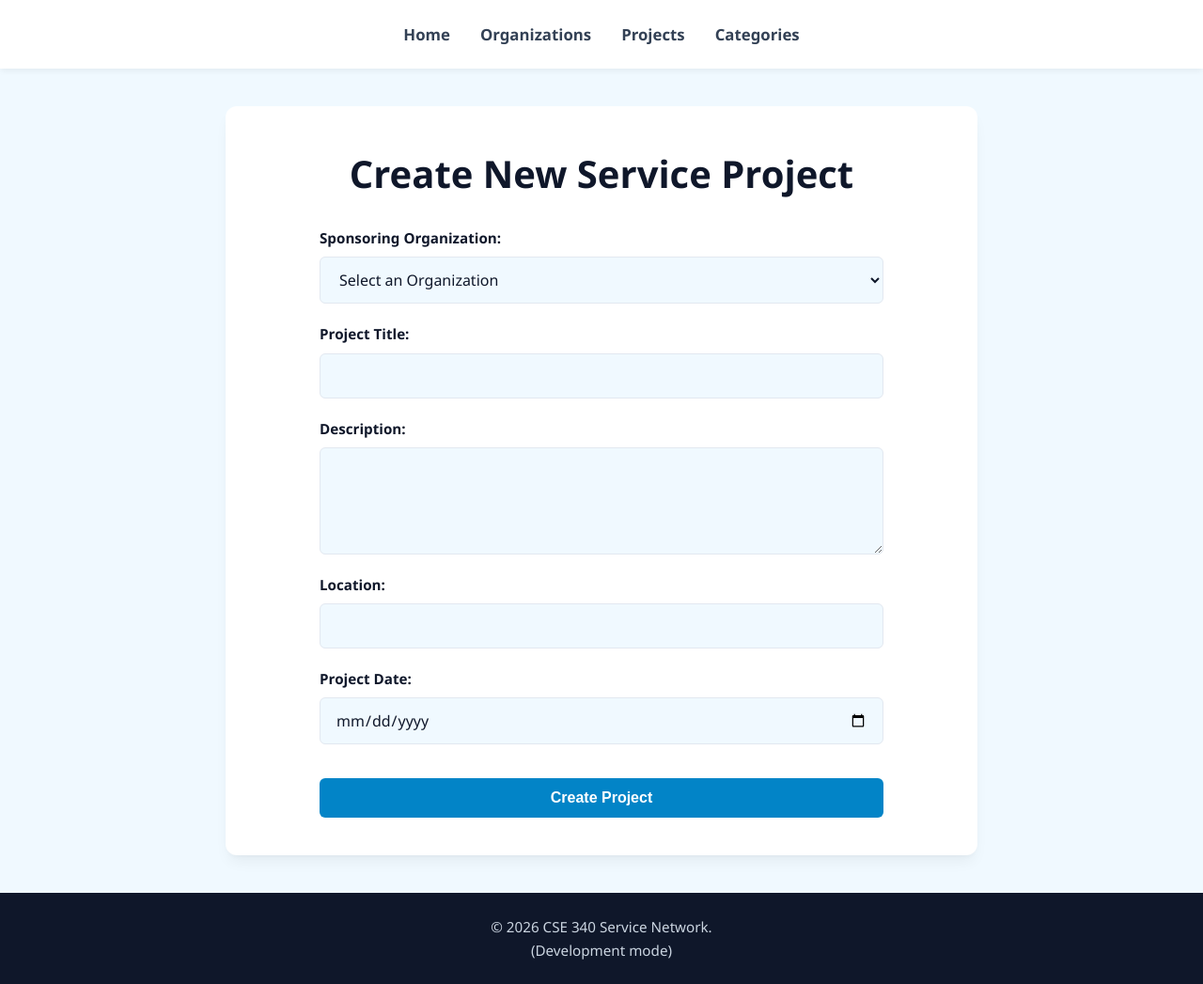
After one commit to FerAnana/cse340-course, a Node server app: page /new-project in a window 1280 px wide. The commit adds this page. Shown: the whole page at 94% size. Run offline with Node 20, Linux system fonts and the light colour scheme; data that the repository does not hold is empty.

Commit message:
new project form done

```diff
--- a/public/css/main.css
+++ b/public/css/main.css
@@ -671,6 +671,83 @@ main {
             }
         }
     }
+
+    /* ============================================================= */
+    /* 10. NEW PROJECT FORM PAGE STYLES (new-project.ejs)            */
+    /* ============================================================= */
+    &.new-project-main {
+        .styled-form {
+            display: flex;
+            flex-direction: column;
+            gap: 1.25rem;
+            margin-top: 1.5rem;
+            max-width: 600px;
+            margin-left: auto;
+            margin-right: auto;
+
+            .form-group {
+                display: flex;
+                flex-direction: column;
+                gap: 0.5rem;
+                text-align: left;
+
+                label {
+                    font-weight: 600;
+                    color: var(--primary-color);
+                    font-size: 0.95rem;
+                }
+
+                input,
+                select,
+                textarea {
+                    width: 100%;
+                    padding: 0.75rem 1rem;
+                    border: 1px solid var(--border-color);
+                    border-radius: 6px;
+                    background-color: var(--bg-color);
+                    color: var(--text-main);
+                    font-family: inherit;
+                    font-size: 1rem;
+                    transition: border-color 0.2s ease, box-shadow 0.2s ease;
+
+                    &:focus {
+                        outline: none;
+                        border-color: var(--secondary-color);
+                        box-shadow: 0 0 0 3px rgb(2 132 199 / 0.15);
+                        background-color: var(--card-bg);
+                    }
+                }
+
+                textarea {
+                    resize: vertical;
+                }
+            }
+
+            .form-action {
+                text-align: center;
+                margin-top: 1rem;
+
+                .btn-submit {
+                    display: inline-block;
+                    width: 100%;
+                    padding: 0.75rem 1.5rem;
+                    background-color: var(--secondary-color);
+                    color: #ffffff;
+                    border: none;
+                    border-radius: 6px;
+                    font-weight: 600;
+                    font-size: 1rem;
+                    cursor: pointer;
+                    transition: background-color 0.2s ease, transform 0.2s ease;
+
+                    &:hover {
+                        background-color: var(--accent-color);
+                        transform: translateY(-2px);
+                    }
+                }
+            }
+        }
+    }
 }
 
 /* ================================================================= */
--- a/src/controllers/projects.js
+++ b/src/controllers/projects.js
@@ -1,5 +1,38 @@
-import { getUpcomingProjects, getProjectDetails } from '../models/projects.js';
+import { getUpcomingProjects, getProjectDetails, createProject } from '../models/projects.js';
 import { getAllCategoriesOfAProject } from '../models/categories.js';
+import { getAllOrganizations } from '../models/organization.js';
+import { body, validationResult } from 'express-validator';
+
+const projectValidation = [
+    body('organizationId')
+        .notEmpty()
+        .withMessage("Project's organization is required")
+        .isInt()
+        .withMessage('Invalid organization selected'),
+    body('title')
+        .trim()
+        .notEmpty()
+        .withMessage('Title is required')
+        .isLength({ min: 3, max: 200 })
+        .withMessage('Title must be between 3 and 200 characters'),
+    body('description')
+        .trim()
+        .notEmpty()
+        .withMessage('Description is required')
+        .isLength({ max: 500 })
+        .withMessage('Description cannot exceed 500 characters'),
+    body('location')
+        .trim()
+        .notEmpty()
+        .withMessage('Location is required')
+        .isLength({ max: 200 })
+        .withMessage('Location cannot exceed 200 characters'),
+    body('date')
+        .notEmpty()
+        .withMessage('Date is required')
+        .isISO8601()
+        .withMessage('Date must be a valid date.')
+];
 
 const NUMBER_OF_UPCOMING_PROJECTS = 5;
 
@@ -20,4 +53,33 @@ const projectDetailsPage = async (req, res) => {
     res.render('project', { title, projectDetails, categories });
 }
 
-export { projectsPage, projectDetailsPage };
+const newProjectForm = async (req, res) => {
+    const organizations = await getAllOrganizations();
+    const title = 'Create a project';
+
+    res.render('new-project', { title, organizations });
+}
+
+const processNewProjectForm = async (req, res, next) => {
+    try {
+        const results = validationResult(req);
+        if (!results.isEmpty()) {
+            results.array().forEach((error) => {
+                req.flash('error', error.msg);
+            });
+
+            return res.redirect('/new-project');
+        }
+
+        const { organizationId, title, description, location, date } = req.body;
+        await createProject(organizationId, title, description, location, date);
+
+        req.flash('success', 'Project created successfully!');
+        return res.redirect('/projects');
+    } catch (error) {
+        console.error('Error processing new project form:', error);
+        return next(error);
+    }
+};
+
+export { projectsPage, projectDetailsPage, newProjectForm, processNewProjectForm, projectValidation };
--- a/src/routes.js
+++ b/src/routes.js
@@ -3,7 +3,7 @@ import express from 'express';
 import { indexPage } from './controllers/index.js';
 import { categoriesPage, categoryDetailsPage } from './controllers/categories.js';
 import { newOrganizationForm, organizationsPage, processNewOrganizationForm, organizationDetailsPage, organizationValidation, editOrganizationForm, processEditOrganizationForm } from './controllers/organizations.js';
-import { projectsPage, projectDetailsPage } from './controllers/projects.js';
+import { projectsPage, projectDetailsPage, processNewProjectForm, newProjectForm, projectValidation } from './controllers/projects.js';
 import { errorsPage } from './controllers/errors.js';
 
 const router = express.Router();
@@ -17,6 +17,8 @@ router.get('/edit-organization/:id', editOrganizationForm);
 router.post('/edit-organization/:id', organizationValidation, processEditOrganizationForm);
 router.get('/projects', projectsPage);
 router.get('/project/:id', projectDetailsPage);
+router.get('/new-project', newProjectForm);
+router.post('/new-project', processNewProjectForm, projectValidation);
 router.get('/categories', categoriesPage);
 router.get('/category/:id', categoryDetailsPage);
 // error-handling routes
--- /dev/null
+++ b/src/views/new-project.ejs
@@ -0,0 +1,41 @@
+<%- include('partials/header') %>
+<main class="new-project-main">
+    <h1 class="page-title">Create New Service Project</h1>
+
+    <form class="styled-form" action="/new-project" method="POST">
+        <div class="form-group">
+            <label for="organizationId">Sponsoring Organization:</label>
+            <select id="organizationId" name="organizationId" required>
+                <option value="">Select an Organization</option>
+                <% organizations.forEach((org) => { %>
+                    <option value="<%= org.organization_id %>"><%= org.name %></option>
+                <% }); %>
+            </select>
+        </div>
+
+        <div class="form-group">
+            <label for="title">Project Title:</label>
+            <input type="text" id="title" name="title" minlength="3" maxlength="100" required>
+        </div>
+
+        <div class="form-group">
+            <label for="description">Description:</label>
+            <textarea id="description" name="description" rows="4" maxlength="500" required></textarea>
+        </div>
+
+        <div class="form-group">
+            <label for="location">Location:</label>
+            <input type="text" id="location" name="location" maxlength="100" required>
+        </div>
+
+        <div class="form-group">
+            <label for="date">Project Date:</label>
+            <input type="date" id="date" name="date" required>
+        </div>
+
+        <div class="form-action">
+            <button class="btn-submit" type="submit">Create Project</button>
+        </div>
+    </form>
+</main>
+<%- include('partials/footer') %>
```
Also changed, not shown: src/models/projects.js (+25 -1 lines), src/views/projects.ejs (+10 -6 lines).
